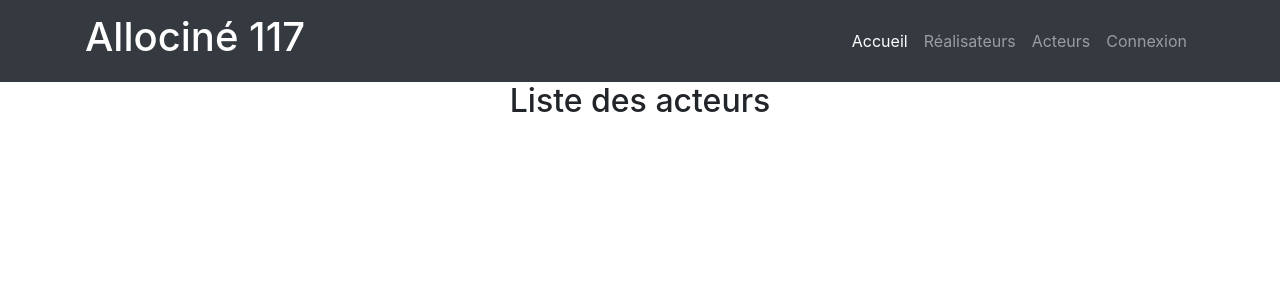
After one commit to alexformationofp/allocine, a PHP site: page /ListeActeursView.php in a window 1280 px wide. The commit adds this page. Shown: the top 300 px of the page. Run offline with PHP 8.4, Linux system fonts and the light colour scheme; data that the repository does not hold is empty.

Commit message:
Ajout Liste acteurs

```diff
--- /dev/null
+++ b/Views/ListeActeursView.php
@@ -0,0 +1,25 @@
+<?php
+
+$title = 'Ciné 117 - Liste des acteurs';
+include 'header.php';
+
+?>
+
+<div id="main">
+    <div class="container">
+        <div class="row justify-content-center">
+            <h2>Liste des acteurs</h2>
+        </div>
+        <div class="row justify-content-center">
+            <ul>
+                <?php
+                    foreach ($listeActeurs as $acteur):
+                    $idActeur = $acteur['id_acteurs']; ?>
+                    <li><a href="index.php?page=acteur&idActeur=<?php echo $idActeur ?>"><?php echo $acteur['prenom'].' '.$acteur['nom'] ?></a></li>
+                <?php
+                endforeach;
+                ?>
+            </ul>
+        </div>
+    </div>
+</div>
--- a/Views/header.php
+++ b/Views/header.php
@@ -32,7 +32,7 @@
                             <a class="nav-link" href="index.php?page=realisateur">Réalisateurs</a>
                         </li>
                         <li class="nav-item">
-                            <a class="nav-link" href="index.php">Acteurs</a>
+                            <a class="nav-link" href="index.php?page=ListeActeurs">Acteurs</a>
                         </li>
                         <li class="nav-item">
                             <a class="nav-link" href="index.php">Connexion</a>
```
Also changed, not shown: Controllers/ListeActeursController.php (added, +7 -0 lines), Models/ListeActeurs.php (added, +12 -0 lines).
